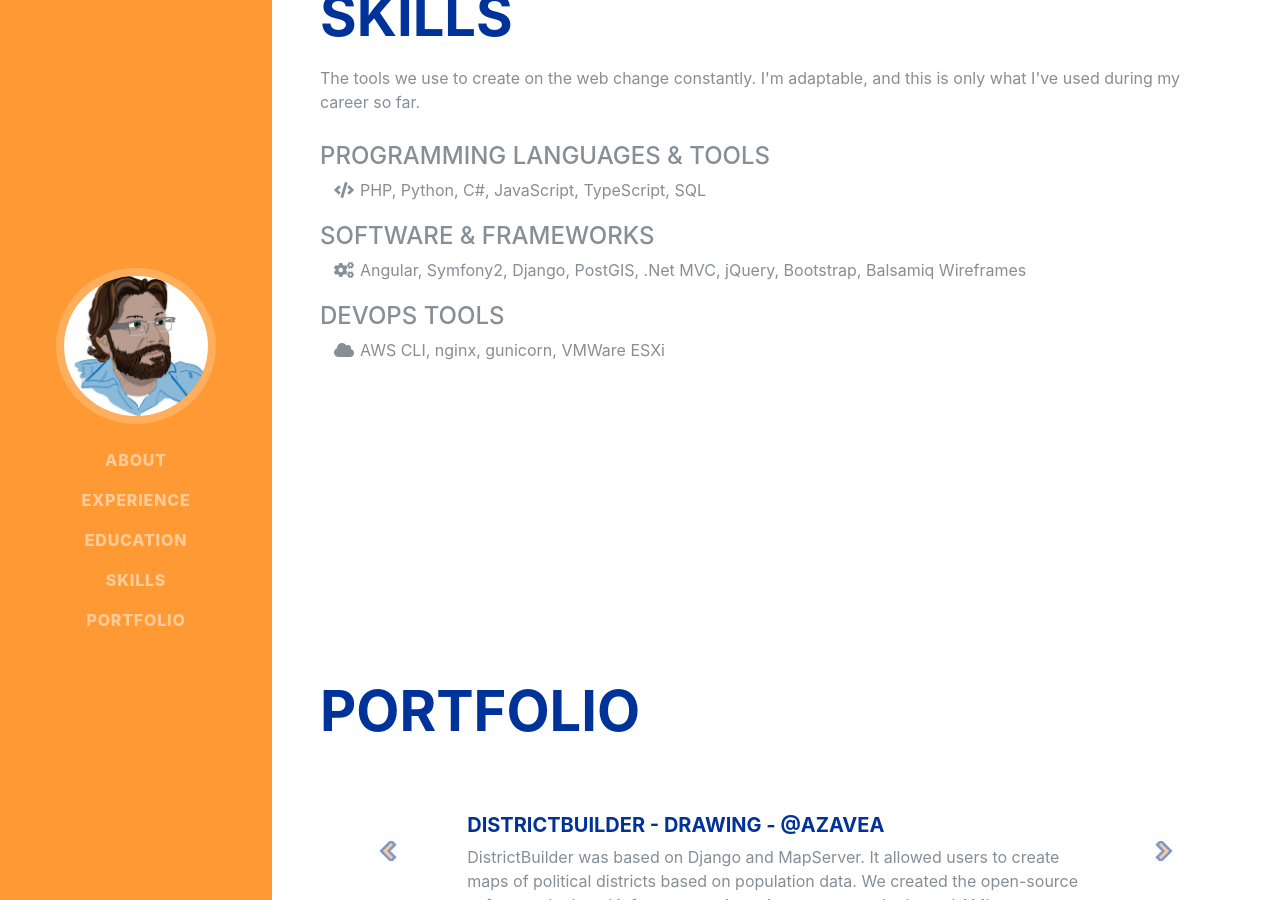
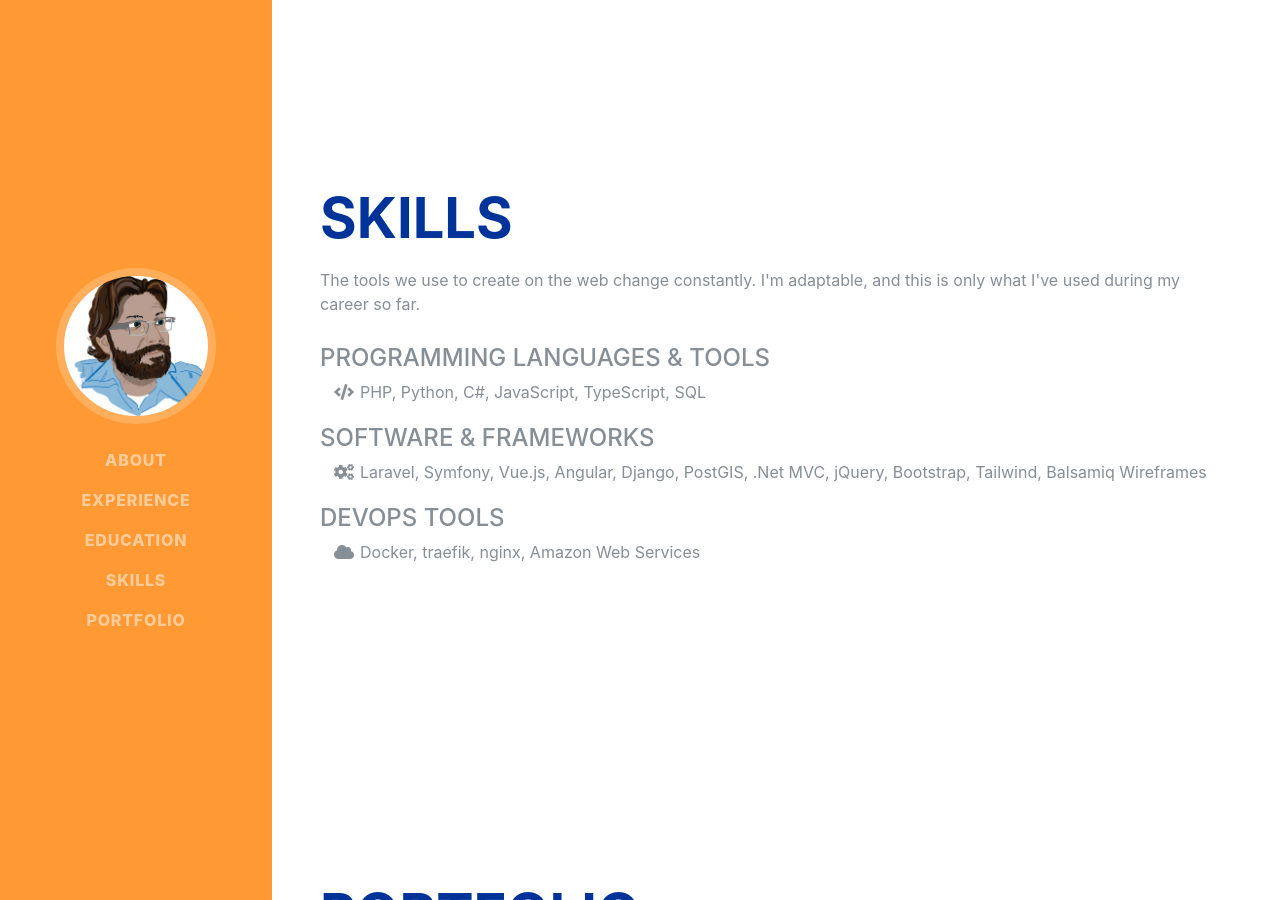
Before and after one commit to andrewjennings/andrewjennings.github.io, a Jekyll site: the page built from resume.md, in a window 1280 px wide and 900 px high, scrolled down 3180 px. Built offline with Jekyll 4.4.1, drawn with Linux system fonts in a browser that asks for light colours; some web fonts are replaced; some of the changed text lies outside the part shown.

Commit message:
Update experience with freelance work.

```diff
--- a/_data/experiences.yml
+++ b/_data/experiences.yml
@@ -1,3 +1,8 @@
+- title: Full-Stack Web Developer
+  employer: Freelance via <a href="https://www.upwork.com/o/profiles/users/~0165b8ce616fcb3b8f/" target="afjennings_upwork">Upwork</a>
+  description: Worked on web applications for various clients, mostly based on Laravel and Vue.js
+  time_frame: August 2020 - Present
+
 - title: Senior Application Developer
   employer: University of Pennsylvania School of Arts and Sciences
   description: Developed web applications used by the faculty, staff and students of the School of Arts and Sciences
--- a/_includes/resume_content.html
+++ b/_includes/resume_content.html
@@ -78,13 +78,13 @@
         <div class="subheading mb-1">Software &amp; Frameworks</div>
         <ul class="fa-ul">
             <li> <i class="fa-li fa fa-cogs"></i>
-                Angular, Symfony2, Django, PostGIS, .Net MVC, jQuery,
-                Bootstrap, Balsamiq Wireframes </li>
+                Laravel, Symfony, Vue.js, Angular, Django, PostGIS, .Net MVC, jQuery,
+                Bootstrap, Tailwind, Balsamiq Wireframes</li>
         </ul>
         <div class="subheading mb-1">DevOps Tools</div>
         <ul class="fa-ul">
             <li> <i class="fa-li fa fa-cloud"></i>
-                AWS CLI, nginx, gunicorn, VMWare ESXi </li>
+                Docker, traefik, nginx, Amazon Web Services</li>
         </ul>
 
     </div>
```
